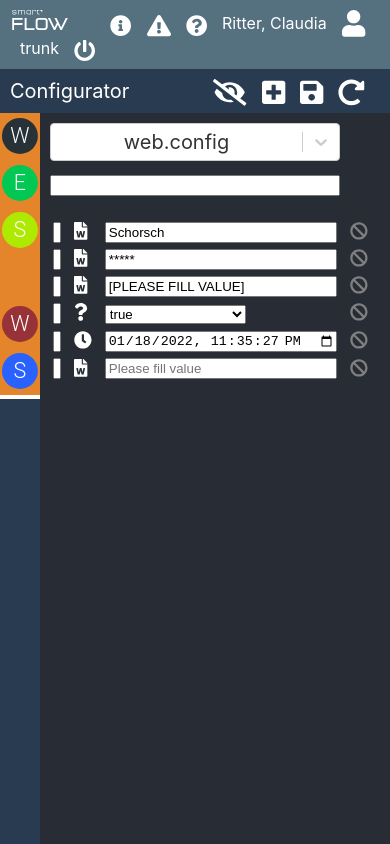
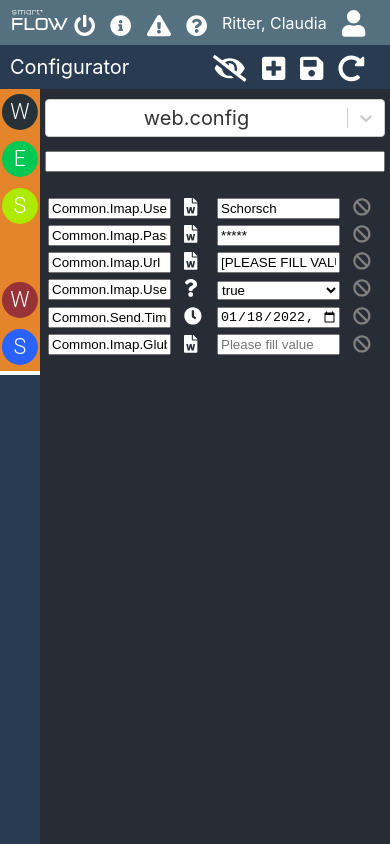
Before and after one commit to deBabbbe/ReactConfigurator, a React (Create React App) app: page / in a window 390 px wide. Shown: the top 844 px of the page. Built offline with nearby package versions, Linux system fonts and the light colour scheme; some icons are missing.

Commit message:
adapted layout for mobile devices

```diff
--- a/src/App.scss
+++ b/src/App.scss
@@ -3,7 +3,7 @@
   height: 830px;
   font-size: calc(10px + 2vmin);
   color: white;
-  padding: 10px 50px 50px 50px;
+  padding: 10px 5px 0px 45px;
 }
 
 .ApplicationBar {
@@ -24,6 +24,10 @@
   color: white;
   padding: 10px;
   user-select: none;
+}
+
+select {
+  width: 100%;
 }
 
 .ConfigBar {
@@ -84,12 +88,22 @@
 table {
   width: 100%;
   margin: 10px 0;
+  table-layout: fixed;
 }
 
 td {
   width: 100%;
   padding-right: 10px;
   vertical-align: center;
+}
+
+#remove-button-table,
+#table-type {
+  width: 20px;
+}
+
+#table-type-selector {
+  width: 80px;
 }
 
 #configFile {
@@ -117,10 +131,6 @@ input {
   box-sizing: border-box;
 }
 
-.entryTag {
-  min-width: 230px;
-}
-
 .ConfigBarSplitter {
   width: 40px;
   border-bottom: 4px solid black;
--- a/src/Components/ApplicationBar.tsx
+++ b/src/Components/ApplicationBar.tsx
@@ -40,7 +40,11 @@ export function ApplicationBar(props: ApplicationBarProps) {
       <span id="applicationBarDefaultIcon">
         <FontAwesomeIcon icon={faInfoCircle} size="lg" title="Informationen" />
       </span>
-      <span id="applicationBarVersion">{packageJson.version}</span>
+      {window.innerWidth > 430 ? (
+        <span id="applicationBarVersion">{packageJson.version}</span>
+      ) : (
+        <></>
+      )}
       <span id="applicationBarDefaultIcon" onClick={props.logout}>
         <FontAwesomeIcon icon={faPowerOff} size="lg" title="Ausloggen" />
       </span>
--- a/src/Components/Entry.tsx
+++ b/src/Components/Entry.tsx
@@ -42,7 +42,7 @@ export default function Entry(props: EntryProps) {
   );
 
   const removeEntryTag = (
-    <td>
+    <td id="remove-button-table">
       <span id="removeButton" onClick={removeEntry}>
         <FontAwesomeIcon icon={faBan} title="Löschen" />
       </span>
@@ -52,12 +52,18 @@ export default function Entry(props: EntryProps) {
   const configTypeTag = (
     <>
       {selectTypeOpen ? (
-        <ConfigTypeSelector
-          type={props.entry.type}
-          onSelect={configTypeChanged}
-        />
+        <td id="table-type-selector">
+          <ConfigTypeSelector
+            type={props.entry.type}
+            onSelect={configTypeChanged}
+          />
+        </td>
       ) : (
-        <td title={props.entry.type} onClick={toggleSelectTypeOpen}>
+        <td
+          id="table-type"
+          title={props.entry.type}
+          onClick={toggleSelectTypeOpen}
+        >
           {icon}
         </td>
       )}
```
